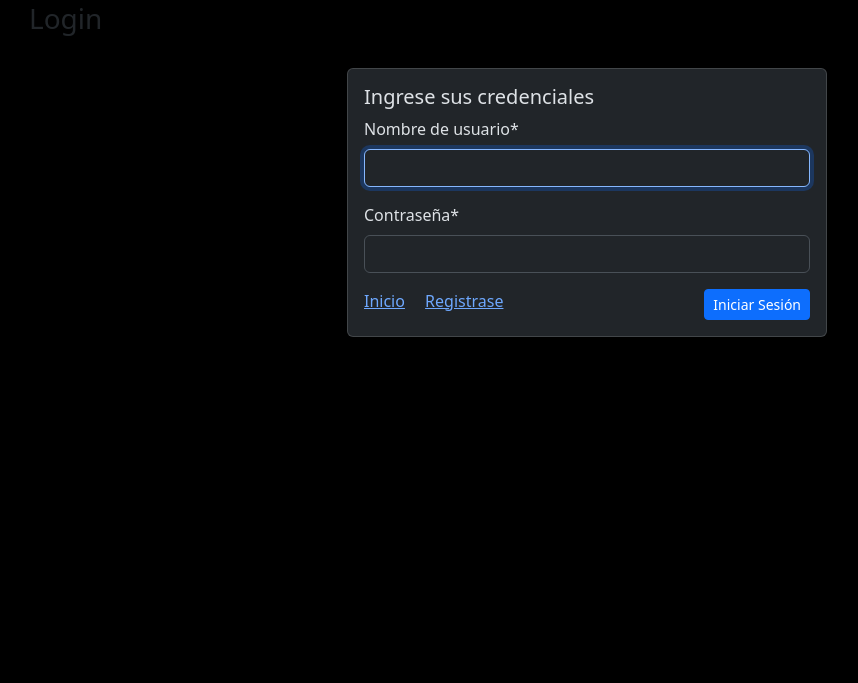
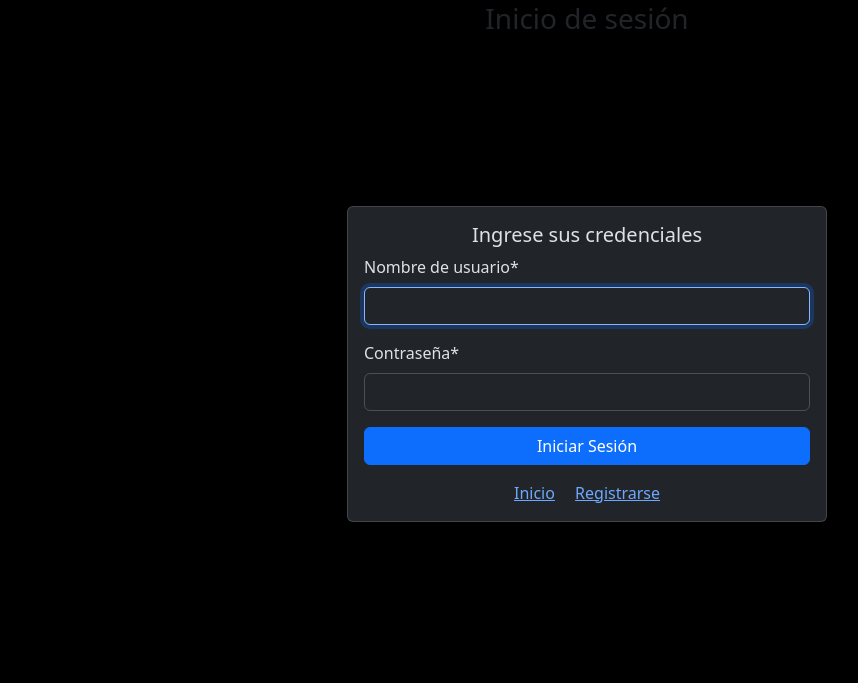
Before and after one commit to juangz1912/OTT, a Django app: page /accounts/login/ in a window 1280 px wide. Shown: the part 54-737 px from the top of the page, without its empty margins (53-911 px from the left). Run offline with Django 4.2, Linux system fonts and the light colour scheme; some libraries are stand-ins or nearby versions.

Commit message:
feat: se organizo unas cosas del diseño

```diff
--- a/core/templates/registration/login.html
+++ b/core/templates/registration/login.html
@@ -1,27 +1,28 @@
-{% extends 'core/base.html' %}
+{% extends 'core/base.html' %}{% block content %}{% load crispy_forms_tags %}
+<h3 class="d-flex justify-content-center align-items-center">Inicio de sesión</h3>
 
-{% block content %}
-{% load crispy_forms_tags %}
+<div class="d-flex justify-content-center align-items-center" style="min-height: 80vh;">
+  <div class="card" style="width: 30rem;" data-bs-theme="dark">
+    <div class="card-body">
+      <h5 class="card-title text-center">Ingrese sus credenciales</h5>
 
-<h3>Login</h3>
-<br />
+      <form action="{% url 'login' %}" method="post" class="needs-validation" novalidate>
+        {% csrf_token %}
 
-<form action="{% url 'login' %}" method="post">
-  {% csrf_token %}
+        {{ form | crispy }}
 
-  <div class="card mx-auto" style="width: 30rem;" data-bs-theme="dark">
-    <div class="card-body">
-      <h5 class="card-title">Ingrese sus credenciales</h5>
+        <!-- Manually include the CSRF token input field -->
+        <input type="hidden" name="csrfmiddlewaretoken" value="{{ csrf_token }}">
 
-      {{ form | crispy }}
+        <div class="d-grid gap-2">
+          <button class="btn btn-primary" type="submit">Iniciar Sesión</button>
+        </div>
+      </form>
 
-      <!-- Manually include the CSRF token input field -->
-      <input type="hidden" name="csrfmiddlewaretoken" value="{{ csrf_token }}">
-
-      <a href="{% url 'home' %}" class="card-link">Inicio</a>
-      <a href="{% url 'register' %}" class="card-link">Registrase</a>
-
-      <button class="btn btn-sm btn-primary float-end" type="submit">Iniciar Sesión</button>
+      <div class="text-center mt-3">
+        <a href="{% url 'home' %}" class="card-link">Inicio</a>
+        <a href="{% url 'register' %}" class="card-link">Registrarse</a>
+      </div>
 
       {% if form.non_field_errors %}
         <div class="alert alert-danger mt-3" role="alert">
@@ -40,10 +41,8 @@
           {{ form.password.errors.as_text }}
         </div>
       {% endif %}
-
-
     </div>
   </div>
-</form>
+</div>
 
 {% endblock %}
```
Also changed, not shown: core/templates/registration/register.html (+7 -4 lines), db.sqlite3.
